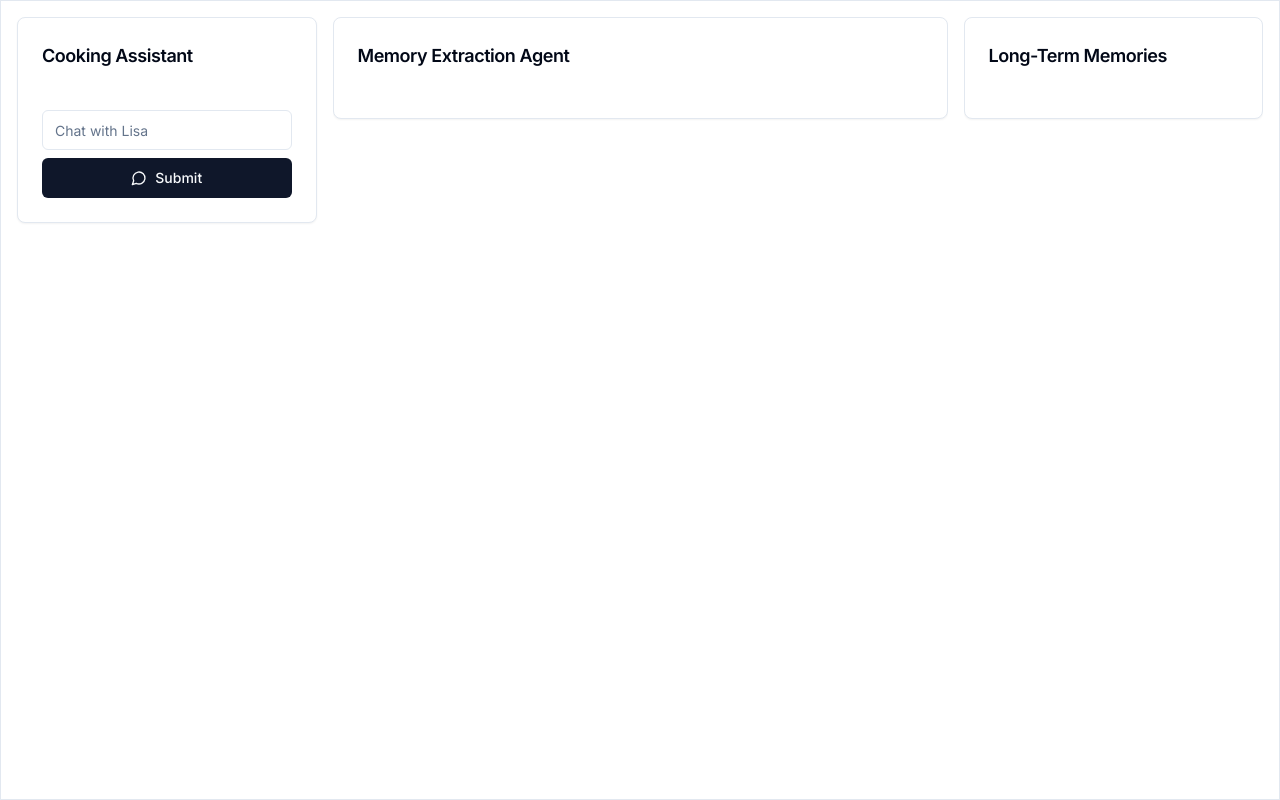
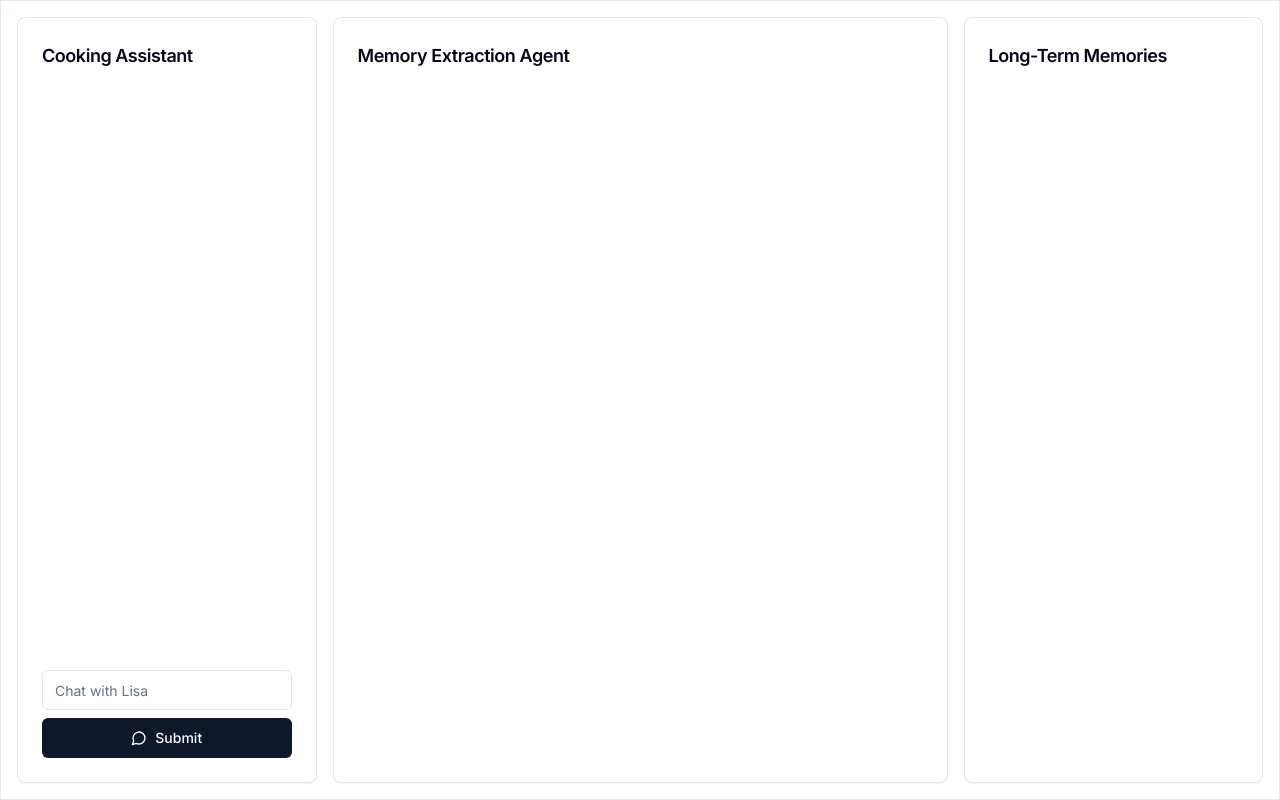
Before and after one commit to nnance/vercel-ai-examples, a Next.js app in the folder longterm-memory/: page / in a window 1280 px wide. Built offline with nearby package versions, Linux system fonts and the light colour scheme.

Commit message:
fix UI to have each column full height

```diff
--- a/longterm-memory/src/app/chat.tsx
+++ b/longterm-memory/src/app/chat.tsx
@@ -109,7 +109,7 @@ export function Chat({ memories, setMemories, eventHandler }: ChatProps) {
         </CardHeader>
         <CardContent className="space-y-2">
           <div
-            className="flex-grow overflow-y-auto mb-4 space-y-4"
+            className="overflow-y-auto mb-4 space-y-4 h-[calc(100vh-15rem)]"
             aria-label="Chat messages"
           >
             {messages.map(renderMessage)}
--- a/longterm-memory/src/app/memories.tsx
+++ b/longterm-memory/src/app/memories.tsx
@@ -50,12 +50,12 @@ export function Memories(props: MemoryProps) {
   };
 
   return (
-    <div className="md:col-span-1 overflow-y-auto h-full">
+    <div className="md:col-span-1 flex flex-col h-full">
       <Card>
         <CardHeader>
           <CardTitle className="text-lg">Long-Term Memories</CardTitle>
         </CardHeader>
-        <CardContent className="space-y-2">
+        <CardContent className="space-y-2 overflow-y-auto h-[calc(100vh-7rem)]">
           {memories.map(renderMemory)}
         </CardContent>
       </Card>
--- a/longterm-memory/src/app/memory-extraction.tsx
+++ b/longterm-memory/src/app/memory-extraction.tsx
@@ -87,13 +87,15 @@ export function MemoryExtraction(props: MemoryExtractionProps) {
   };
 
   return (
-    <div className="md:col-span-2 space-y-4 overflow-y-auto h-full">
+    <div className="md:col-span-2 space-y-4 flex flex-col h-full">
       <Card>
         <CardHeader>
           <CardTitle className="text-lg">Memory Extraction Agent</CardTitle>
         </CardHeader>
         <CardContent className="space-y-2">
-          <div className="space-y-2">{events.map(renderEvent)}</div>
+          <div className="space-y-2 overflow-y-auto h-[calc(100vh-8.5rem)]">
+            {events.map(renderEvent)}
+          </div>
         </CardContent>
       </Card>
     </div>
```
Also changed, not shown: 1 other file (tests, documents, lock files or other folders).
